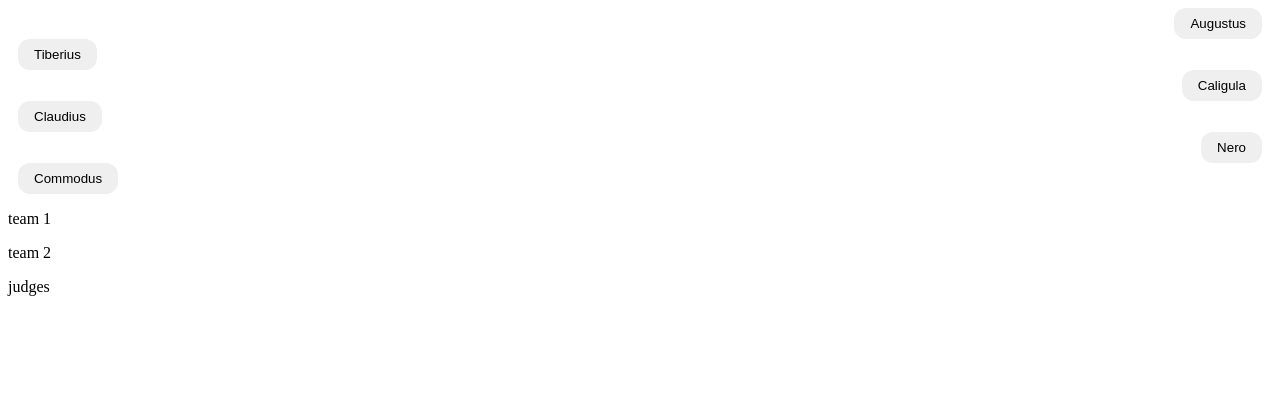
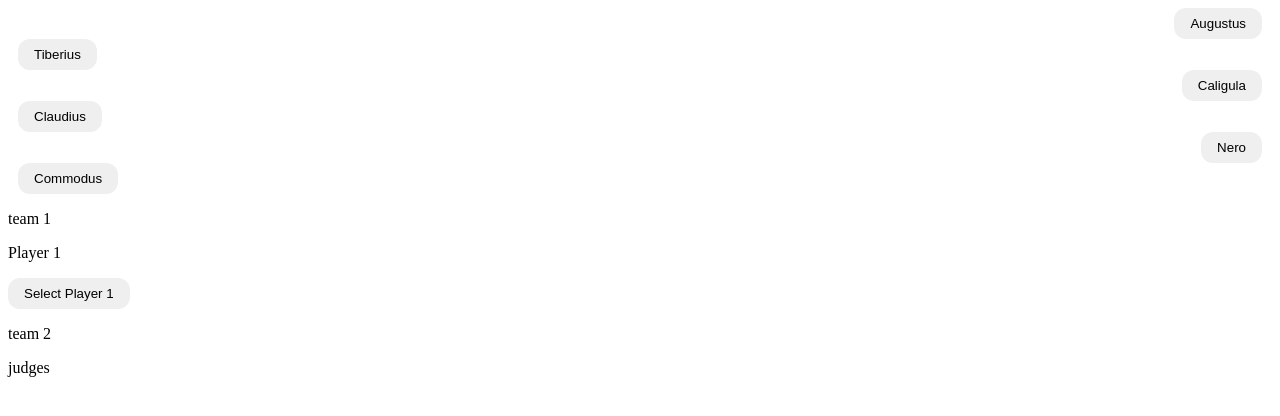
Before and after one commit to MargaretDobson/Roman-Emperors-Portfolio-React, a React (Vite) app: page / in a window 1280 px wide. Shown: the top 416 px of the page. Built offline with nearby package versions, Linux system fonts and the light colour scheme.

Commit message:
added selection logic

```diff
--- a/src/components/SelectPlayers.tsx
+++ b/src/components/SelectPlayers.tsx
@@ -1,20 +1,49 @@
 import romanEmperors from "../data";
+import { useState } from "react";
 
 export default function SelectPlayers(){
-    //game idea is simple, you have to beat the opposite team
-    // using your two player who have access to four types of move sets
-    // each player is stronger in one type of move set etc. caligula is best
-    // at "psychopath" moves.
-    // You must balance the two judges so that they both approve and allow you
-    // to carry out the specified move. E.g. caligula makes move "poison your water system"
-    // Aurelius does not approve but tiberius does aurelius blocks it, tiberius says go ahead
-    // if one judge is stronger the move is blocked or approved
-    // alexander the great is the final boss
+    const [playerName, setPlayerName] = useState({id: 0, name: ""})
+    const [assignPlayer, setAssignPlayer] = useState(0)
+    const [playerList, setPlayerList] = useState({id: 0, name: ""})
 
-    // qualities are psychopath, honour, intelligent, ruthless
+
+
+    function handleClick(id: number){
+        const setID = id
+      // change this later to be less lines
+        const mapPlayer = new Map(romanEmperors.map(data => [data.id, data.name])) // get player name
+        const randID = Math.floor(Math.random() * mapPlayer.size) // get a random player id
+        const player = mapPlayer.get(randID) ?? "" // get the name associated with the ID
+
+        // taking selected player out of data
+        const convertPlayerMap = Array.from(mapPlayer.entries())
+        const deletePlayer = convertPlayerMap.filter(([id]) => id !== randID)
+        const newData = new Map(deletePlayer);
+
+
+        //setting player 1
+        setPlayerName((prev => ({...prev, id: randID, name: player}))) //Update player selected
+
+    }
+
+
     return (
+
         <div>
-            <p>team 1</p>
+            <div>
+                <p>team 1</p>
+                    <div>
+                        <p>Player 1</p>
+                        <p>{playerName.name}</p>
+                        <button
+                        key={romanEmperors[0].id}
+                        // id of button passed to click handler here
+                        onClick={() => handleClick(romanEmperors[0].id)}
+                        id="btn"
+                        >Select Player 1</button>
+                    </div>
+            </div>
+
             <p>team 2</p>
             <p>judges</p>
         </div>
--- a/src/components/WhoWouldWin.tsx
+++ /dev/null
@@ -1,5 +0,0 @@
-// future plans to make this into a mini game.
-
-export default function WhoWouldWin(){
-
-}
```
Also changed, not shown: src/components/Game.tsx (added, +12 -0 lines), 1 other file (tests, documents, lock files or other folders).
